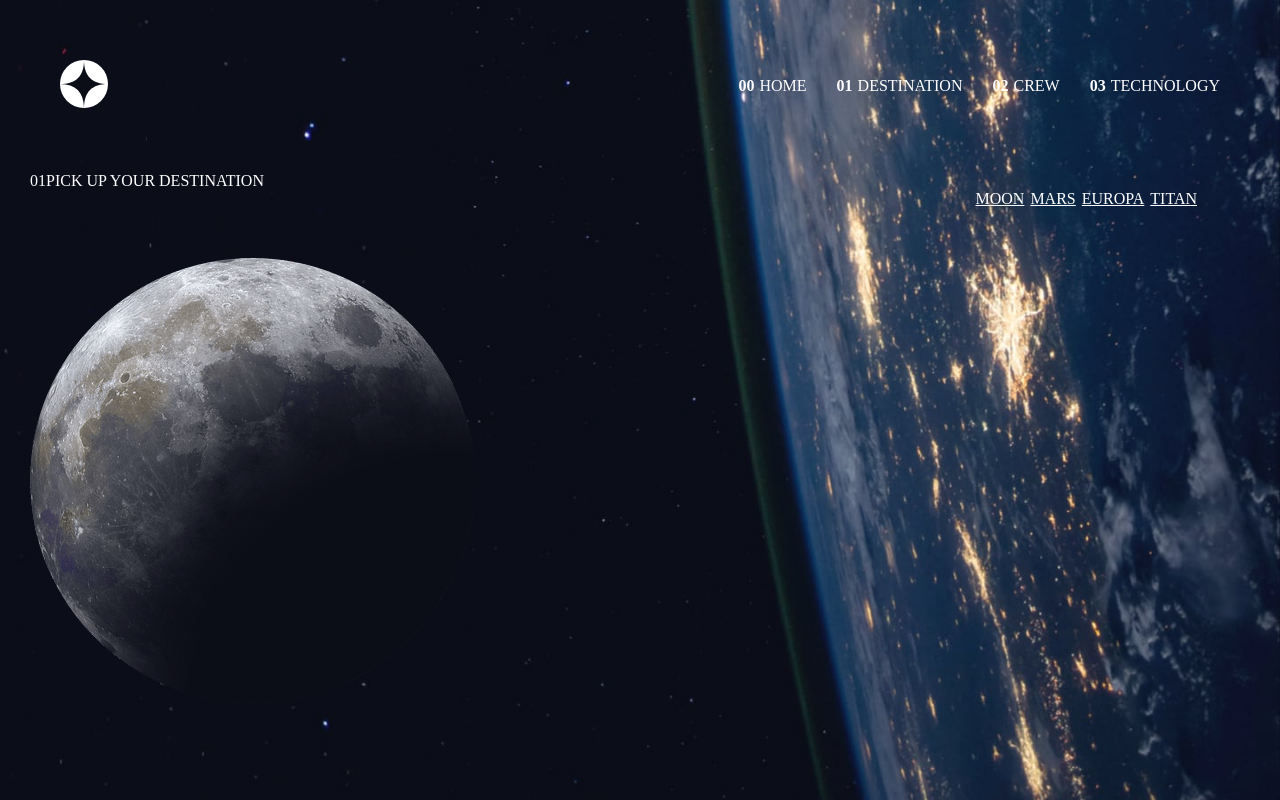
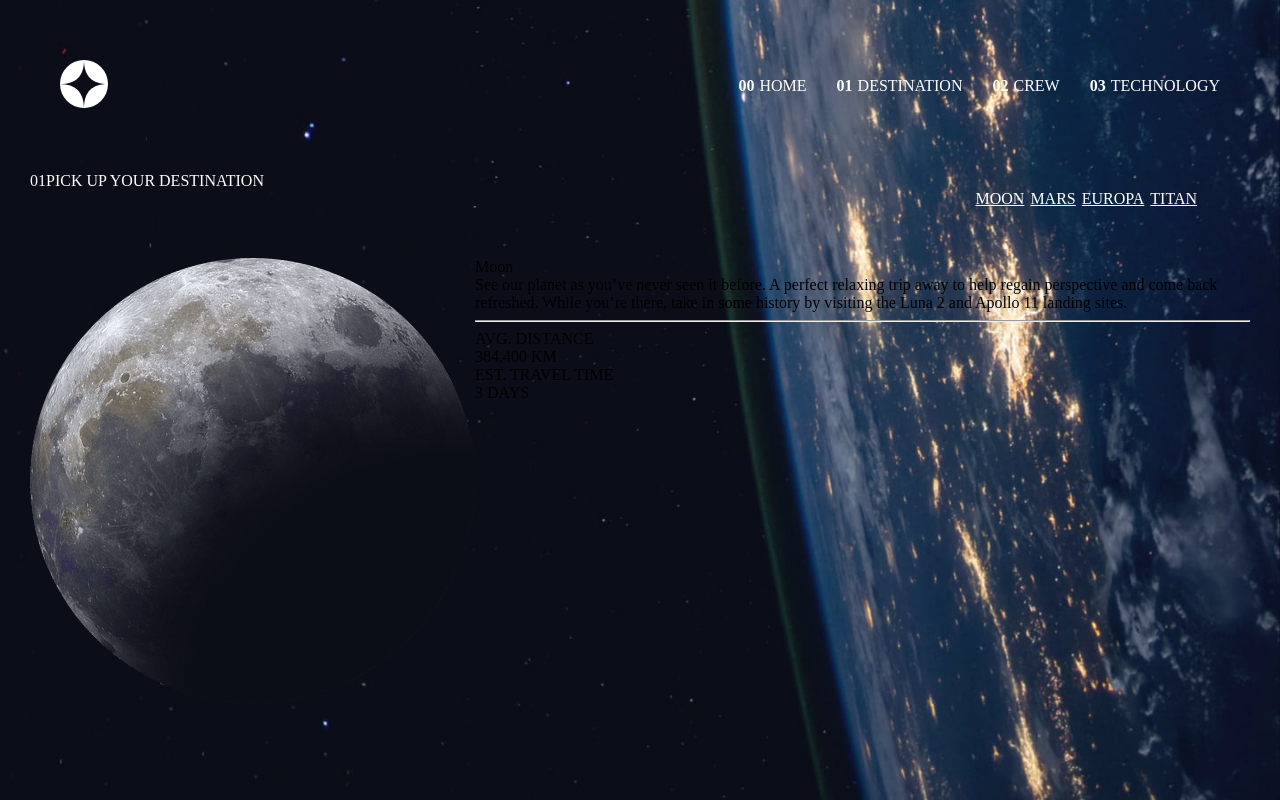
Before and after one commit to Youssef5107/Space-Tourism-React, a Next.js app: page /Destination/Moon in a window 1280 px wide. Built offline with nearby package versions, Linux system fonts and the light colour scheme.

Commit message:
add moon page content

```diff
--- a/app/Destination/Moon/page.tsx
+++ b/app/Destination/Moon/page.tsx
@@ -5,7 +5,27 @@ function Moon(){
     return(
         <>
             <img src="/assets/destination/image-moon.png" alt="" />
-
+            <div className={styles.pageMainContentArea}>
+                <div className={styles.mainContentTitle}>Moon</div>
+                <div className={styles.mainContent}>
+                    See our planet as you’ve never seen it before.
+                    A perfect relaxing trip away to help regain perspective and come back refreshed.
+                    While you’re there, take in some history by visiting the Luna 2 and Apollo 11 landing sites.
+                </div>
+                <hr/>
+                <div className={styles.infoArea}>
+                    <div className={styles.distanceInfoArea}>
+                        <div className={styles.avgDistance}>AVG. DISTANCE</div>
+                        <div className={styles.distance}>384,400 KM</div>
+                    </div>
+                    <div className={styles.timeInfoArea}>
+                        <div>
+                            <div className={styles.estTime}>EST. TRAVEL TIME</div>
+                            <div className={styles.time}>3 DAYS</div>
+                        </div>
+                    </div>
+                </div>
+            </div>
         </>
 
     );
```
